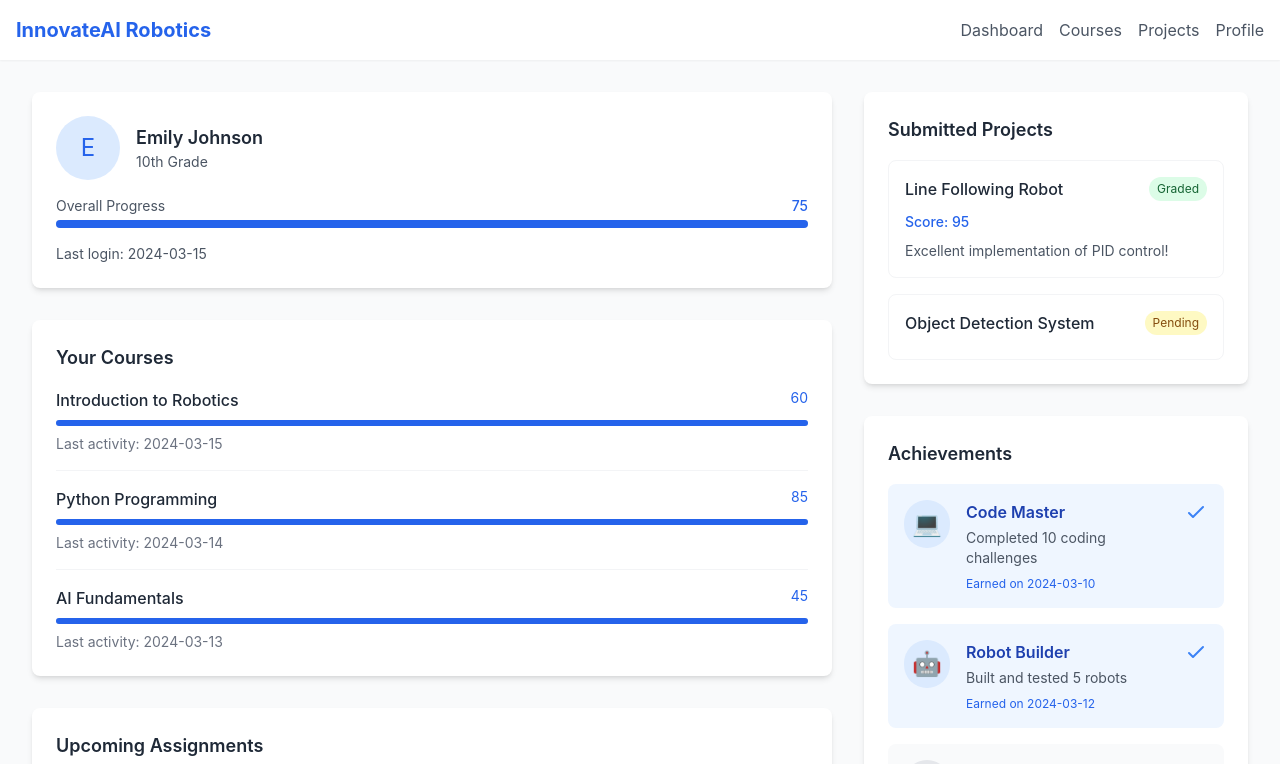
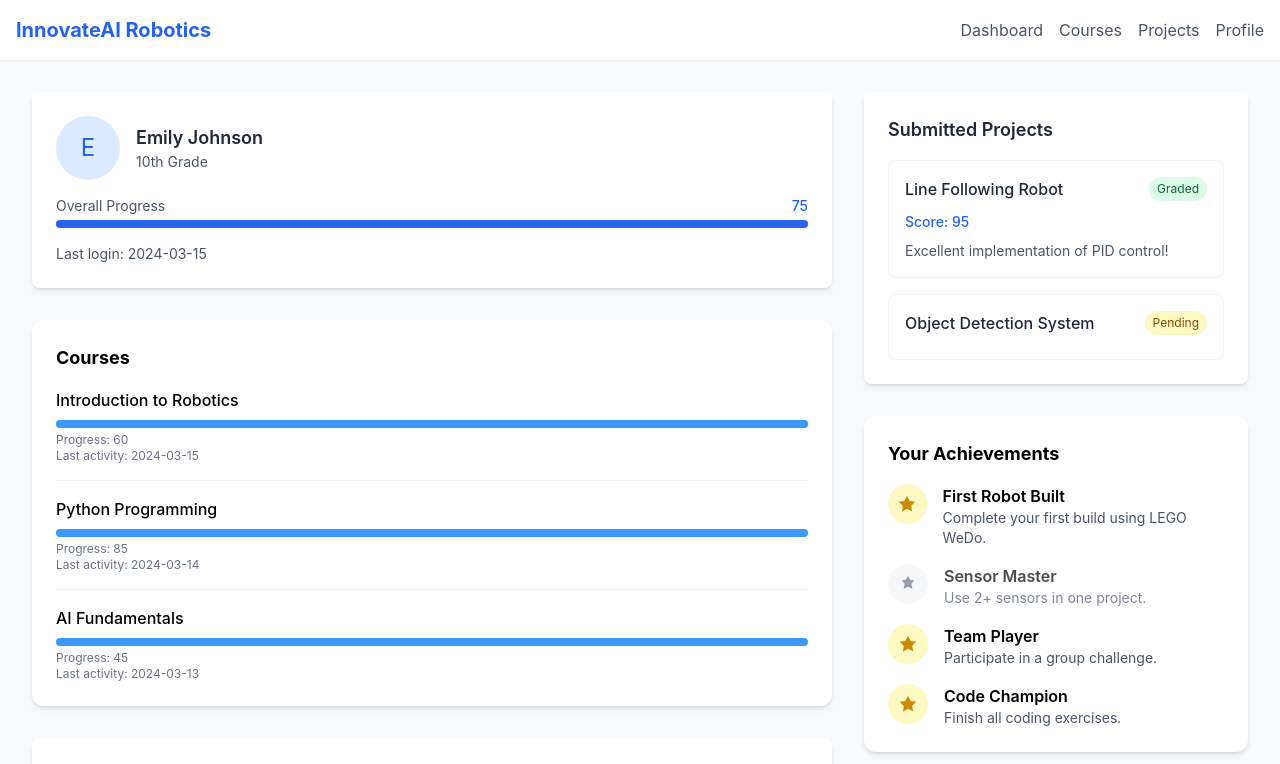
Before and after one commit to Boris23-ui/innovateairobotics, a Next.js app: page /student in a window 1280 px wide. Shown: the top 764 px of the page. Built offline with nearby package versions, Linux system fonts and the light colour scheme.

Commit message:
Refactor BadgesOverview and CourseProgressList components for improved structure and styling; update badge and course data representation

```diff
--- a/src/components/student/BadgesOverview.tsx
+++ b/src/components/student/BadgesOverview.tsx
@@ -1,40 +1,45 @@
 import React from 'react';
-import BadgeCard from '../BadgeCard';
 
-const BadgesOverview: React.FC = () => {
-  const badges = [
-    {
-      title: 'Code Master',
-      description: 'Completed 10 coding challenges',
-      icon: '💻',
-      earned: true,
-      dateEarned: '2024-03-10',
-    },
-    {
-      title: 'Robot Builder',
-      description: 'Built and tested 5 robots',
-      icon: '🤖',
-      earned: true,
-      dateEarned: '2024-03-12',
-    },
-    {
-      title: 'AI Explorer',
-      description: 'Completed AI fundamentals course',
-      icon: '🧠',
-      earned: false,
-    },
+interface Badge {
+  title: string;
+  description: string;
+  earned: boolean;
+}
+
+export default function BadgesOverview() {
+  const badges: Badge[] = [
+    { title: "First Robot Built", description: "Complete your first build using LEGO WeDo.", earned: true },
+    { title: "Sensor Master", description: "Use 2+ sensors in one project.", earned: false },
+    { title: "Team Player", description: "Participate in a group challenge.", earned: true },
+    { title: "Code Champion", description: "Finish all coding exercises.", earned: true }
   ];
 
   return (
-    <div className="bg-white rounded-lg shadow-md p-6">
-      <h3 className="text-lg font-semibold text-gray-800 mb-4">Achievements</h3>
+    <div className="bg-white rounded-xl shadow-md p-6">
+      <h3 className="text-lg font-bold mb-4">Your Achievements</h3>
       <div className="space-y-4">
-        {badges.map((badge, index) => (
-          <BadgeCard key={index} {...badge} />
+        {badges.map((badge, idx) => (
+          <div key={idx} className={`flex items-start ${!badge.earned && 'opacity-70'}`}>
+            <div className={`w-10 h-10 flex items-center justify-center rounded-full ${
+              badge.earned ? 'bg-yellow-100 text-yellow-600' : 'bg-gray-100 text-gray-500'
+            }`}>
+              {badge.earned ? (
+                <svg className="w-5 h-5" viewBox="0 0 24 24" fill="currentColor">
+                  <path d="M12 2l3.09 6.26L22 9.27l-5 4.87 1.18 6.88L12 17.77 5.82 21.15 7 14.28 2 9.27l6.91-1.01L12 2z" />
+                </svg>
+              ) : (
+                <svg className="w-5 h-5" viewBox="0 0 24 24" fill="currentColor">
+                  <path d="M12 2l2.45 5.02L19.5 7.87 15.97 11.65 17.25 18.13 12 15.36 6.75 18.13 8.03 11.65 4.5 7.87 9.55 7.02 12 2zM12 5.39L10.24 9H5.5l4.04-2.75L12 5.39z" />
+                </svg>
+              )}
+            </div>
+            <div className="ml-4">
+              <h4 className="font-semibold">{badge.title}</h4>
+              <p className="text-sm text-gray-600">{badge.description}</p>
+            </div>
+          </div>
         ))}
       </div>
     </div>
   );
-};
-
-export default BadgesOverview;
+}
--- a/src/components/student/CourseProgressList.tsx
+++ b/src/components/student/CourseProgressList.tsx
@@ -1,38 +1,34 @@
 import React from 'react';
 
-interface Course {
+interface CourseProps {
   title: string;
   progress: string;
   lastActivity: string;
 }
 
 interface CourseProgressListProps {
-  courses: Course[];
+  courses: CourseProps[];
 }
 
-const CourseProgressList: React.FC<CourseProgressListProps> = ({ courses }) => {
+export default function CourseProgressList({ courses }: CourseProgressListProps) {
   return (
-    <div className="bg-white rounded-lg shadow-md p-6">
-      <h3 className="text-lg font-semibold text-gray-800 mb-4">Your Courses</h3>
-      <div className="space-y-4">
-        {courses.map((course, index) => (
-          <div key={index} className="border-b border-gray-100 last:border-0 pb-4 last:pb-0">
-            <div className="flex justify-between items-start mb-2">
-              <h4 className="font-medium text-gray-800">{course.title}</h4>
-              <span className="text-sm text-blue-600">{course.progress}</span>
-            </div>
-            <div className="w-full bg-gray-200 rounded-full h-1.5 mb-2">
+    <div className="bg-white rounded-xl shadow-md p-6">
+      <h3 className="text-lg font-bold mb-4">Courses</h3>
+      <ul className="space-y-4">
+        {courses.map((course, idx) => (
+          <li key={idx} className="border-b pb-4 last:border-0 last:pb-0 border-gray-100">
+            <h4 className="font-medium">{course.title}</h4>
+            <div className="mt-2 w-full bg-gray-200 rounded-full h-2 overflow-hidden">
               <div
-                className="bg-blue-600 h-1.5 rounded-full"
+                className="bg-[rgb(60,152,251)] h-2"
                 style={{ width: course.progress }}
               ></div>
             </div>
-            <p className="text-sm text-gray-500">Last activity: {course.lastActivity}</p>
-          </div>
+            <p className="mt-1 text-xs text-gray-500">Progress: {course.progress}</p>
+            <p className="text-xs text-gray-500">Last activity: {course.lastActivity}</p>
+          </li>
         ))}
-      </div>
+      </ul>
     </div>
   );
-};
-
-export default CourseProgressList;
+}
```
